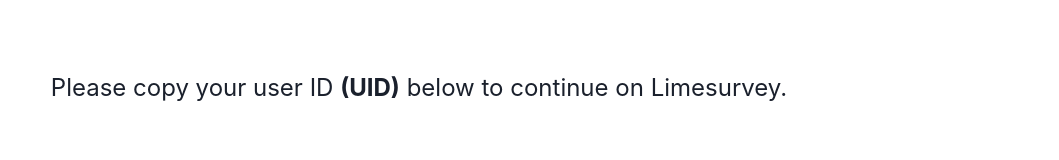
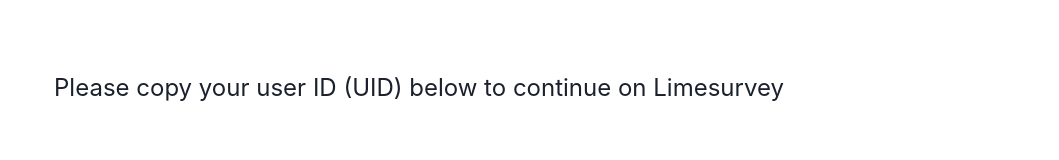
Before and after one commit to valerius21/dfg-web, a Next.js app: page /done in a window 1280 px wide. Shown: the part 270-430 px from the top of the page, without its empty margins (221-1280 px from the left). Built offline with nearby package versions, Linux system fonts and the light colour scheme.

Commit message:
perf: :zap: reload resistant uid

```diff
--- a/i18n/resources.ts
+++ b/i18n/resources.ts
@@ -35,6 +35,8 @@
         "This can take some time depending on your connection...",
       checkOne: `How likely is that you are paying attention, please select "not possible"`,
       checkTwo: `How likely is that you are paying attention, please select "everybody"`,
+      copyId: `Please copy your user ID (UID) below to continue on Limesurvey`,
+      continueLimesurvey: `Continue on Limesurvey`,
     },
   },
   de: {
@@ -71,6 +73,9 @@
         "Abhängig von der Verbindung kann dies einige Sekunden in Anspruch nehmen...",
       checkOne: `Wie wahrscheinlich ist es, dass Sie aufmerksam sind? Bitte wählen Sie "nicht entscheidbar" aus.`,
       checkTwo: `Wie wahrscheinlich ist es, dass Sie aufmerksam sind? Bitte wählen Sie "Alle" aus.`,
+      copyId:
+        "Bitte kopieren Sie die unten stehende User ID (UID) um damit auf Limesurvey fortzufahren.",
+      continueLimesurvey: "Weiter zu Limesurvey",
     },
   },
 };
--- a/pages/done.tsx
+++ b/pages/done.tsx
@@ -4,11 +4,25 @@
 import PrimaryButton from '../components/PrimaryButton'
 import { useRecoilValue } from 'recoil';
 import { userState } from './annotate';
+import { GetServerSideProps, InferGetServerSidePropsType } from 'next';
+import { logger } from 'utils/logger';
 
-const Done = () => {
+export const getServerSideProps: GetServerSideProps = async (context) => {
+	logger.info('getServerSideProps', context);
+	return {
+		props: {
+			uid: context.query.uid as string,
+		}
+	}
+}
+
+const Done = ({
+	uid
+}: InferGetServerSidePropsType<typeof getServerSideProps>) => {
 	const { t } = useTranslation()
-	const { uid } = useRecoilValue(userState)
+	const { uid: stateUid } = useRecoilValue(userState)
 	const { hasCopied, onCopy } = useClipboard(uid)
+	const userId = stateUid || uid
 
 	return (
 		<Center>
@@ -39,16 +53,15 @@
 				</Heading>
 				<Spacer />
 				{/* TODO: Translate */}
-				<Text fontSize='2xl'>Please copy your user ID <strong>(UID)</strong> below to continue on Limesurvey.</Text>
-				{/* <pre>{JSON.stringify(uid, null, 2)}</pre> */}
+				<Text fontSize='2xl'>{t('copyId')}</Text>
 				<Flex>
-					<Input value={uid} isReadOnly placeholder="No UID found. Please check your URL!" />
+					<Input value={userId} isReadOnly placeholder="No UID found. Please check your URL!" />
 					<Button onClick={onCopy} isDisabled={hasCopied} ml={2}>{hasCopied ? 'Copied' : 'Copy'}</Button>
 				</Flex>
 				<Spacer />
-				<Link href="https://survey.academiccloud.de/index.php/532222?lang=de" >
+				<Link href={`https://survey.academiccloud.de/index.php/532222?lang=de&uid=${userId}`} >
 					<Center>
-						<PrimaryButton>Continue on Limesurvey</PrimaryButton>
+						<PrimaryButton>{t('continueLimesurvey')}</PrimaryButton>
 					</Center>
 				</Link>
 			</Stack>
```
